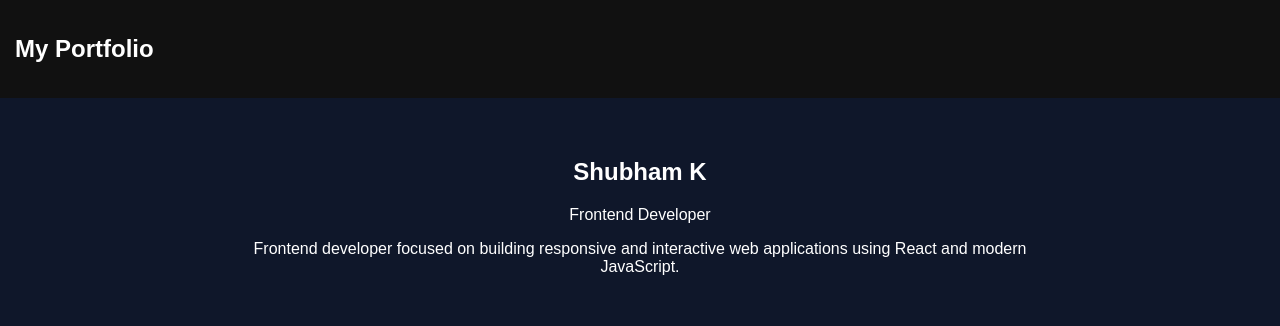
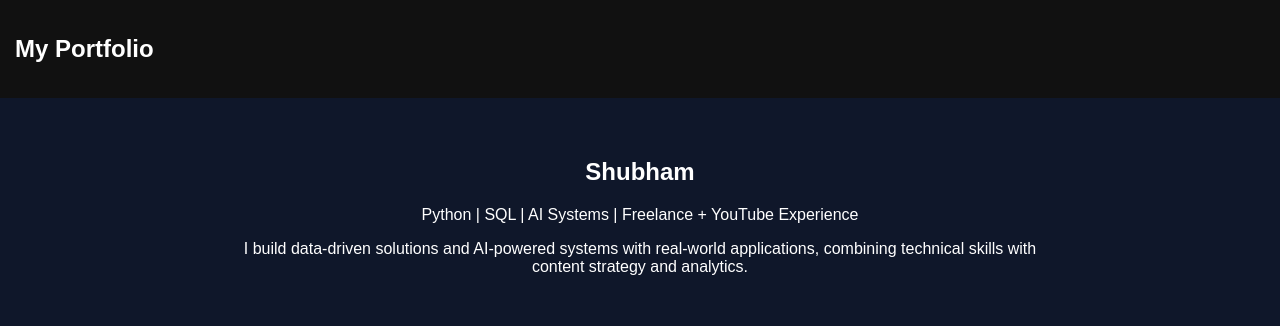
Before and after one commit to ShubhamKabir/portfolio-site, a React (Vite) app: page / in a window 1280 px wide. Shown: the top 326 px of the page. Built offline with nearby package versions, Linux system fonts and the light colour scheme; no server answers.

Commit message:
Revise Hero component content and styling
Updated hero section with new text and skills.

```diff
--- a/src/components/Hero.jsx
+++ b/src/components/Hero.jsx
@@ -1,11 +1,15 @@
 export default function Hero() {
   return (
     <section style={{ padding: "40px", textAlign: "center" }}>
-      <h1>Shubham K</h1>
-      <p>Frontend Developer</p>
+      <h1>Shubham</h1>
+
       <p>
-  Frontend developer focused on building responsive and interactive web applications using React and modern JavaScript.
-</p>
+        Python | SQL | AI Systems | Freelance + YouTube Experience
+      </p>
+
+      <p>
+        I build data-driven solutions and AI-powered systems with real-world applications, combining technical skills with content strategy and analytics.
+      </p>
     </section>
   );
 }
```
